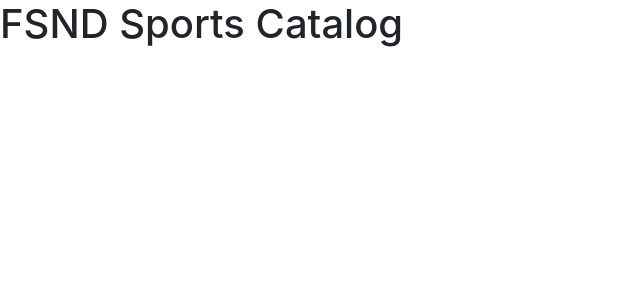
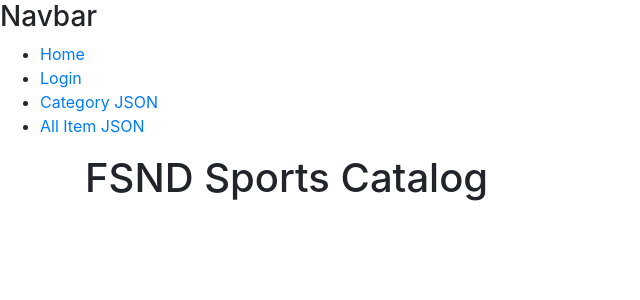
Before and after one commit to junclemente/catalog_project, a Flask app: page / in a window 1280 px wide. Shown: the top 300 px of the page, without its empty margins (0-640 px from the left). Run offline with Flask 2, Linux system fonts and the light colour scheme; data that the repository does not hold is empty; some libraries are stand-ins or nearby versions.

Commit message:
refactor Added to navbar and another JSON call for all items

```diff
--- a/app/restful_api.py
+++ b/app/restful_api.py
@@ -20,6 +20,12 @@ def categoryJSON():
     return jsonify(categories = [c.serialize for c in categories])
 
 
+@app.route('/allItemsJSON')
+def allItemsJSON():
+    items = session.query(Item).all()
+    return jsonify(items = [i.serialize for i in items])
+
+
 @app.route('/itemJSON/<int:id>')
 @app.route('/itemjson/<int:id>')
 def itemJSON(id):
--- a/app/templates/base.html
+++ b/app/templates/base.html
@@ -17,10 +17,12 @@
 
 <body>
     <header>
-        <nav></nav>
+        <nav>
+            {% include "navbar.html" %}
+        </nav>
     </header>
     {% include "error_flash.html" %}
-    <div id="content">
+    <div class="container" id="content">
         {% block content %}{% endblock %}
     </div>
     {# The following links are required for Bootstrap #}
--- a/app/templates/navbar.html
+++ b/app/templates/navbar.html
@@ -0,0 +1,7 @@
+<h3>Navbar</h3>
+<ul>
+    <li><a href="{{ url_for('index') }}">Home</a></li>
+    <li><a href="{{ url_for('login') }}">Login</a></li>
+    <li><a href="{{ url_for('categoryJSON') }} ">Category JSON</a></li>
+    <li><a href="{{ url_for('allItemsJSON') }}">All Item JSON</a></li>
+</ul>
```
